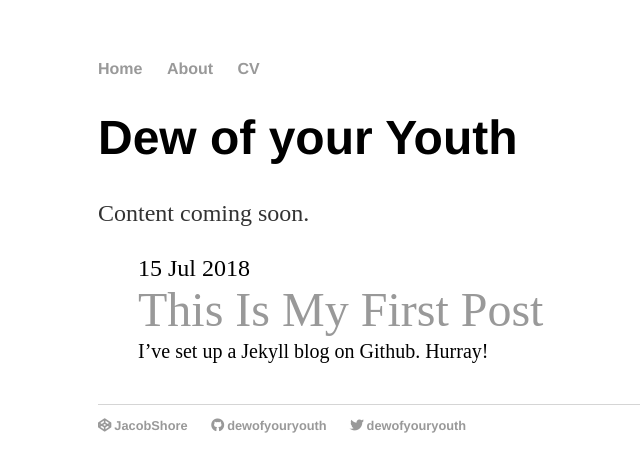
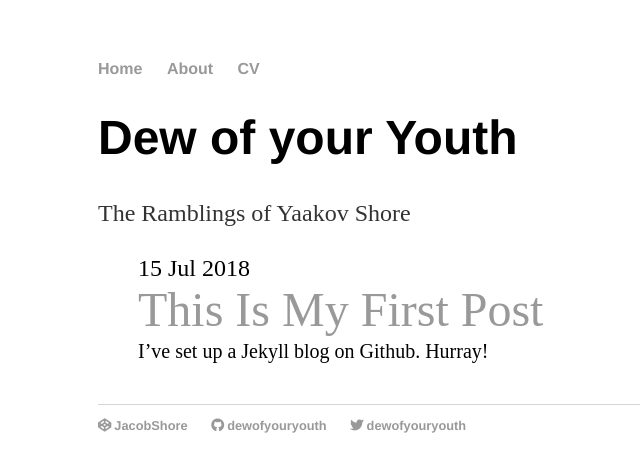
Before and after one commit to DewofyourYouth/DewofyourYouth.github.io, a Jekyll site: the page built from index.html, in a window 1280 px wide. Shown: the top 472 px of the page, without its empty margins (94-734 px from the left). Built offline with Jekyll 4.4.1, drawn with Linux system fonts in a browser that asks for light colours; nearby versions of some CDN libraries.

Commit message:
Update index.html

```diff
--- a/index.html
+++ b/index.html
@@ -4,7 +4,7 @@ title: Dew of your Youth
 ---
 	<h1>{{ page.title }}</h1>
 
-	<p>Content coming soon.</p>
+	<p>The Ramblings of Yaakov Shore</p>
 
 
 	<ul class="posts">
```
